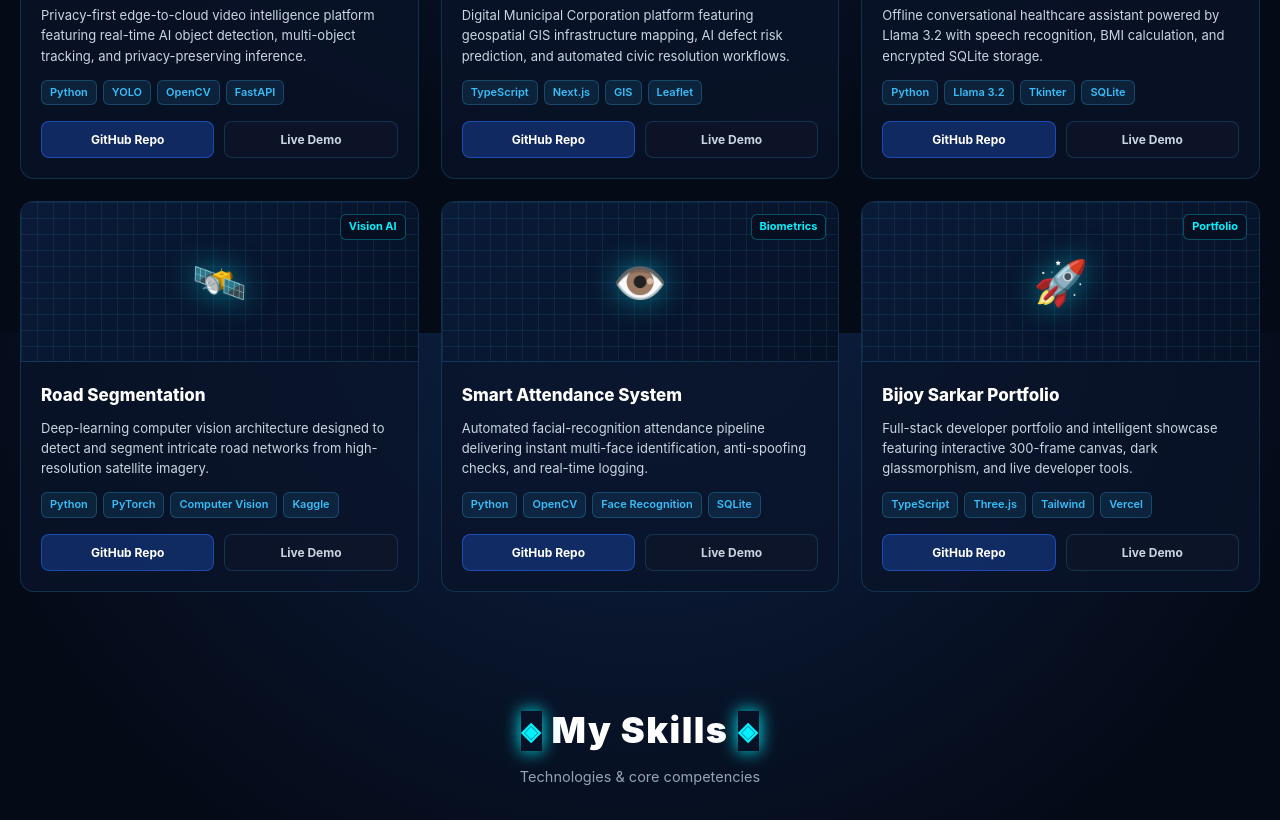
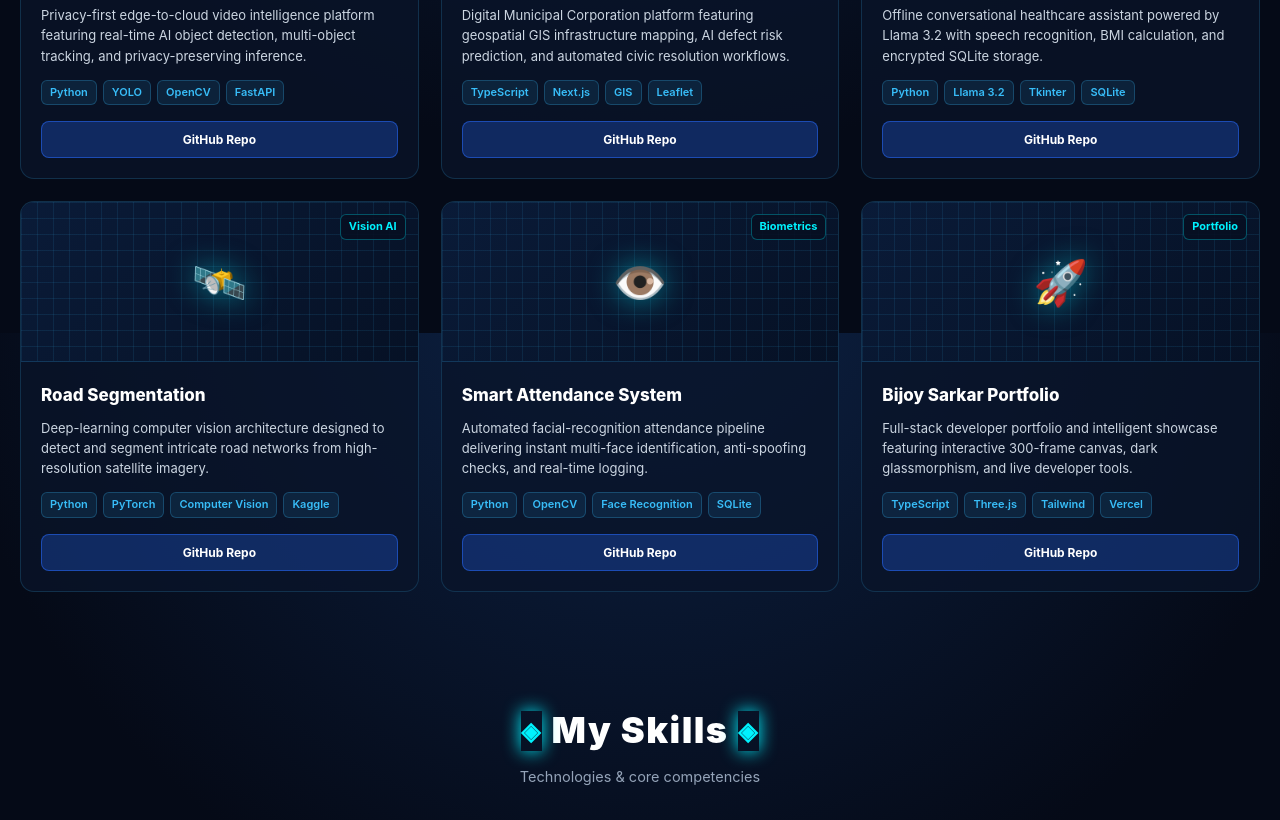
Before and after one commit to BijoySarkar19/BijoySarkar19, a plain HTML site: page index.html in a window 1280 px wide. Shown: the part 2867-3687 px from the top of the page. Drawn offline with Linux system fonts and the light colour scheme.

Commit message:
Remove all Live Demo buttons from project cards

```diff
--- a/index.html
+++ b/index.html
@@ -1815,7 +1815,6 @@
             </div>
             <div class="project-links">
               <a href="https://github.com/BijoySarkar19/SentinelEdge" target="_blank" rel="noopener" class="btn-project primary">GitHub Repo</a>
-              <a href="https://github.com/BijoySarkar19" target="_blank" rel="noopener" class="btn-project secondary">Live Demo</a>
             </div>
           </div>
         </article>
@@ -1838,7 +1837,6 @@
             </div>
             <div class="project-links">
               <a href="https://github.com/BijoySarkar19/CivicLens-Core" target="_blank" rel="noopener" class="btn-project primary">GitHub Repo</a>
-              <a href="https://github.com/BijoySarkar19" target="_blank" rel="noopener" class="btn-project secondary">Live Demo</a>
             </div>
           </div>
         </article>
@@ -1861,7 +1859,6 @@
             </div>
             <div class="project-links">
               <a href="https://github.com/BijoySarkar19" target="_blank" rel="noopener" class="btn-project primary">GitHub Repo</a>
-              <a href="https://github.com/BijoySarkar19" target="_blank" rel="noopener" class="btn-project secondary">Live Demo</a>
             </div>
           </div>
         </article>
@@ -1884,7 +1881,6 @@
             </div>
             <div class="project-links">
               <a href="https://github.com/BijoySarkar19" target="_blank" rel="noopener" class="btn-project primary">GitHub Repo</a>
-              <a href="https://github.com/BijoySarkar19" target="_blank" rel="noopener" class="btn-project secondary">Live Demo</a>
             </div>
           </div>
         </article>
@@ -1907,7 +1903,6 @@
             </div>
             <div class="project-links">
               <a href="https://github.com/BijoySarkar19" target="_blank" rel="noopener" class="btn-project primary">GitHub Repo</a>
-              <a href="https://github.com/BijoySarkar19" target="_blank" rel="noopener" class="btn-project secondary">Live Demo</a>
             </div>
           </div>
         </article>
@@ -1930,7 +1925,6 @@
             </div>
             <div class="project-links">
               <a href="https://github.com/BijoySarkar19/Bijoy-Sarkar-portfolio" target="_blank" rel="noopener" class="btn-project primary">GitHub Repo</a>
-              <a href="https://bijoy-sarkar-portfolio.vercel.app/" target="_blank" rel="noopener" class="btn-project secondary">Live Demo</a>
             </div>
           </div>
         </article>
```
Also changed, not shown: preview.html (+0 -6 lines).
